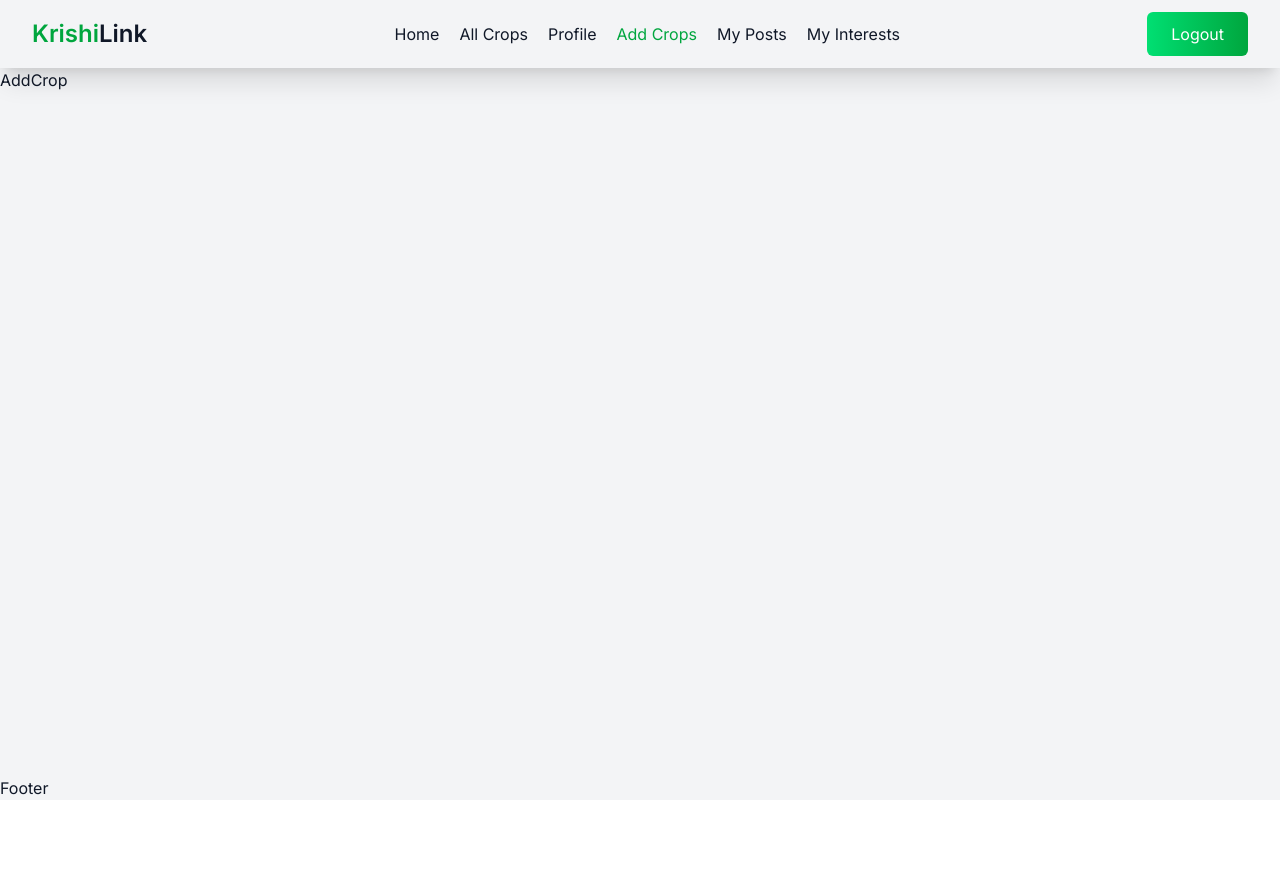
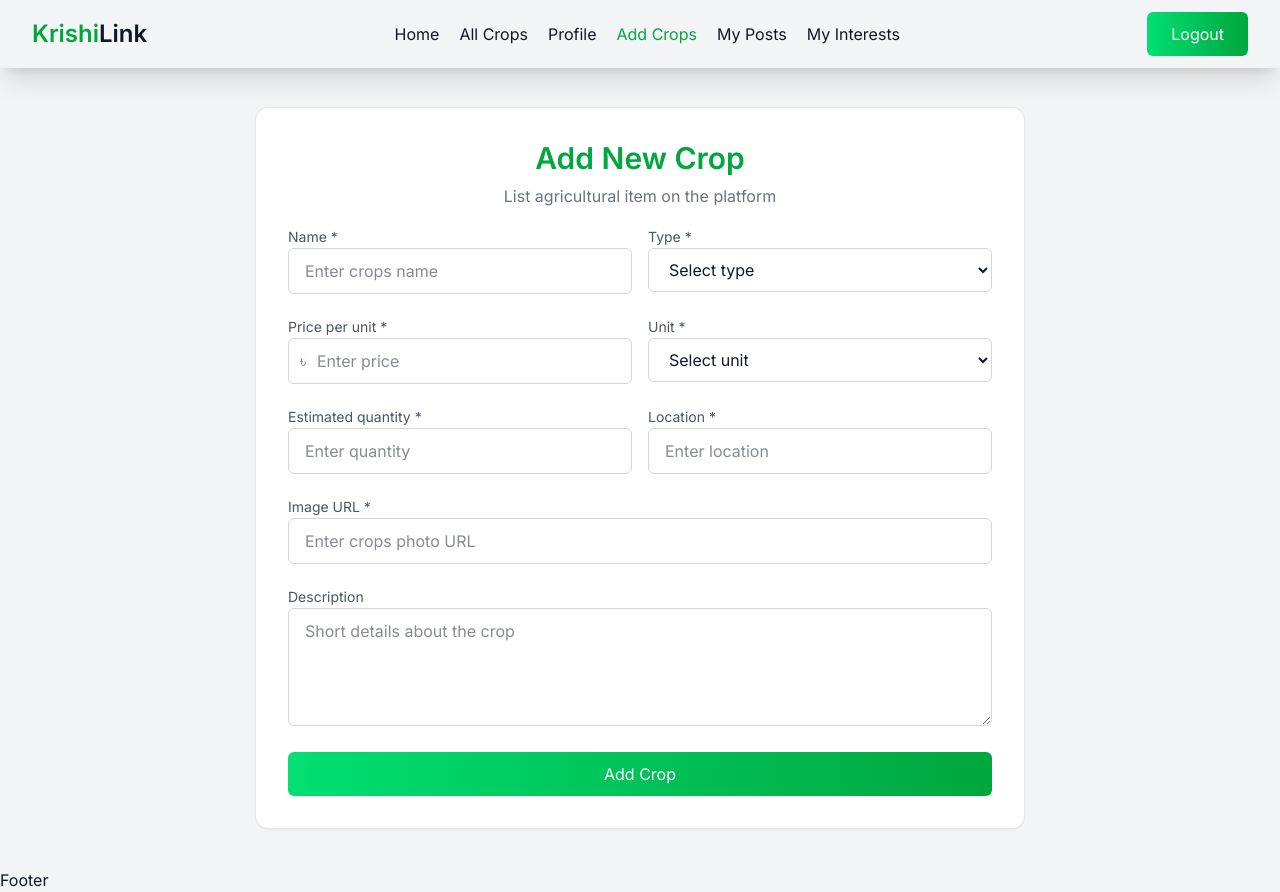
Before and after one commit to LitanMolla/KrishiLink, a React (Vite) app: page /add-crops in a window 1280 px wide. Before the commit the page ends 800 px from the top, so only its background shows below. Built offline with nearby package versions, Linux system fonts and the light colour scheme; no server answers; sample sign-in values are in the browser's storage.

Commit message:
added profile edit page

```diff
--- a/src/components/Navbar/Navbar.jsx
+++ b/src/components/Navbar/Navbar.jsx
@@ -69,11 +69,11 @@ const Navbar = () => {
             }
           </div>
           {/* bar for mobile menu */}
-          <button onClick={() => setIsOpen(!isOpen)} className='text-2xl lg:hidden cursor-pointer'> {isOpen ? <FaBars /> : <FaWindowClose />} </button>
+          <button onClick={() => setIsOpen(!isOpen)} className='text-2xl lg:hidden cursor-pointer'> {isOpen ?  <FaWindowClose />:<FaBars /> } </button>
         </div>
       </nav>
       {/* mobile menu */}
-      <ul className={`${isOpen ? '-top-60' : 'top-14'} fixed w-full bg-gray-100 py-5 lg:hidden duration-1000 z-10 shadow-xl`}>
+      <ul className={`${isOpen ? 'top-14' : '-top-60'} fixed w-full bg-gray-100 py-5 lg:hidden duration-1000 z-10 shadow-xl`}>
         <div className="container text-center space-y-1">
           {navMenu}
           <div className="flex justify-center mt-5">
--- a/src/pages/AddCrop/AddCrop.jsx
+++ b/src/pages/AddCrop/AddCrop.jsx
@@ -1,8 +1,117 @@
-import React from 'react'
+import React, { useState } from 'react'
+import useAuth from '../../hooks/useAuth'
+import useAxiosPublic from '../../hooks/useAxiosPublic'
+import ErrorToast from '../../utils/ErrorToast'
+import SuccessToast from '../../utils/SuccessToast'
+import { useNavigate } from 'react-router'
 
 const AddCrop = () => {
+  const navigate = useNavigate()
+  const axiosPublic = useAxiosPublic()
+  const { user } = useAuth()
+  const cropData = {
+    createdAt: new Date(),
+    interests: [],
+    owner: {
+      ownerName: user?.displayName,
+      ownerEmail: user?.email,
+    }
+  }
+  const [fromData, setFromData] = useState(cropData)
+  const handleOnChange = (event) => {
+    const { name, value } = event.target;
+    setFromData({ ...fromData, [name]: value })
+  }
+  const handleAddCrop = (event) => {
+    event.preventDefault()
+    axiosPublic.post('/add', fromData)
+      .then(data => {
+        if (data.data.insertedId) {
+          SuccessToast('Added Successfully')
+          event.target.reset()
+          navigate('/my-posts')
+        }
+      })
+      .catch(error => {
+        ErrorToast(error)
+      })
+  }
   return (
-    <div>AddCrop</div>
+    <>
+      <div className="my-10">
+        <div className="container">
+          <div className="w-full max-w-3xl mx-auto">
+            <div className="rounded-xl bg-white ring-1 ring-gray-200 shadow-sm hover:shadow-xl transition-all overflow-hidden">
+              <div className="px-8 pt-8 pb-4 text-center">
+                <h2 className="text-3xl font-heading font-semibold  inline-block text-green-600">Add New Crop</h2>
+                <p className="text-gray-500 mt-2">
+                  List  agricultural item on the platform
+                </p>
+              </div>
+              <form onSubmit={handleAddCrop} className="px-8 pb-8 space-y-5">
+                <div className="grid md:grid-cols-2 gap-4">
+                  <div className="space-y-1">
+                    <label className="text-sm text-gray-600">Name *</label>
+                    <input onChange={handleOnChange} required name="name" placeholder="Enter crops name" className="w-full border border-gray-300 px-4 py-2.5 rounded-md outline-none focus:border-primary focus:ring-2 focus:ring-primary/40"/>
+                  </div>
+                  <div className="space-y-1">
+                    <label className="text-sm text-gray-600">Type *</label>
+                    <select required name="type" defaultValue="" onChange={handleOnChange} className="w-full border border-gray-300 px-4 py-2.5 rounded-md outline-none bg-white focus:border-primary focus:ring-2 focus:ring-primary/40">
+                      <option value="" disabled>Select type</option>
+                      <option value="Vegetable">Vegetable</option>
+                      <option value="Fruit">Fruit</option>
+                      <option value="Grain">Grain</option>
+                      <option value="Other">Other</option>
+                    </select>
+                  </div>
+                </div>
+                <div className="grid md:grid-cols-2 gap-4">
+                  <div className="space-y-1">
+                    <label className="text-sm text-gray-600">Price per unit *</label>
+                    <div className="relative">
+                      <span className="absolute left-3 top-1/2 -translate-y-1/2 text-gray-500">৳</span>
+                      <input required onChange={handleOnChange} name="pricePerUnit" placeholder="Enter price" className="w-full border border-gray-300 pl-7 pr-4 py-2.5 rounded-md outline-none focus:border-primary focus:ring-2 focus:ring-primary/40"/>
+                    </div>
+                  </div>
+
+                  <div className="space-y-1">
+                    <label className="text-sm text-gray-600">Unit *</label>
+                    <select required name="unit" onChange={handleOnChange} defaultValue="" className="w-full border border-gray-300 px-4 py-2.5 rounded-md outline-none bg-white focus:border-primary focus:ring-2 focus:ring-primary/40">
+                      <option value="" disabled>Select unit</option>
+                      <option value="kg">Kg</option>
+                      <option value="ton">Ton</option>
+                      <option value="bag">Bag</option>
+                      <option value="piece">Piece</option>
+                      <option value="dozen">Dozen</option>
+                    </select>
+                  </div>
+                </div>
+                <div className="grid md:grid-cols-2 gap-4">
+                  <div className="space-y-1">
+                    <label className="text-sm text-gray-600">Estimated quantity *</label>
+                    <input required onChange={handleOnChange} name="quantity" placeholder="Enter quantity" className="w-full border border-gray-300 px-4 py-2.5 rounded-md outline-none focus:border-primary focus:ring-2 focus:ring-primary/40"/>
+                  </div>
+                  <div className="space-y-1">
+                    <label className="text-sm text-gray-600">Location *</label>
+                    <input required onChange={handleOnChange} name="location" placeholder="Enter location" className="w-full border border-gray-300 px-4 py-2.5 rounded-md outline-none focus:border-primary focus:ring-2 focus:ring-primary/40"/>
+                  </div>
+                </div>
+                <div className="space-y-1">
+                  <label className="text-sm text-gray-600">Image URL *</label>
+                  <input required onChange={handleOnChange} name="image" type="url" placeholder="Enter crops photo URL" className="w-full border border-gray-300 px-4 py-2.5 rounded-md outline-none focus:border-primary focus:ring-2 focus:ring-primary/40"/>
+                </div>
+                <div className="space-y-1">
+                  <label className="text-sm text-gray-600">Description</label>
+                  <textarea onChange={handleOnChange} name="description" rows={4} placeholder="Short details about the crop" className="w-full border border-gray-300 px-4 py-2.5 rounded-md outline-none resize-y focus:border-primary focus:ring-2 focus:ring-primary/40" />
+                </div>
+                <button
+                  className="w-full rounded-md bg-linear-to-r from-green-400 to-green-600 cursor-pointer text-white py-2.5 duration-300 hover:brightness-105 transition-colors">Add Crop</button>
+              </form>
+            </div>
+          </div>
+        </div>
+      </div>
+    </>
   )
 }
 
--- a/src/pages/Login/Login.jsx
+++ b/src/pages/Login/Login.jsx
@@ -54,7 +54,7 @@ const Login = () => {
     <div>
       <div className="my-10">
         <div className="container">
-          <div className="w-full container max-w-xl mx-auto bg-white p-10 rounded-lg shadow duration-300 hover:shadow-xl space-y-3">
+          <div className="w-full container max-w-xl mx-auto bg-white p-10 rounded-lg shadow duration-300 hover:shadow-xl space-y-3 ">
             <form onSubmit={handleLogin} className='space-y-3'>
               <h2 className='text-4xl font-semibold text-center text-green-500'>Login User</h2>
               <div className="">
--- a/src/pages/Profile/Profile.jsx
+++ b/src/pages/Profile/Profile.jsx
@@ -1,8 +1,57 @@
-import React from 'react'
+import React, { useState } from 'react'
+import useAuth from '../../hooks/useAuth'
+import SuccessToast from '../../utils/SuccessToast'
+import ErrorToast from '../../utils/ErrorToast'
 
 const Profile = () => {
+  const [isEdit, setIsEdit] = useState(false)
+  const { user, updateUser, setUser } = useAuth();
+  const useremail = user?.email;
+  const userName = user?.displayName;
+  const photo = user?.photoURL;
+  const handleEdit = (event) => {
+    event.preventDefault();
+    const displayName = event.target.name.value;
+    const photoURL = event.target.photo.value;
+    updateUser({ displayName, photoURL })
+      .then(() => {
+        SuccessToast('Profile Update Successfully')
+        setUser({ ...user, displayName, photoURL })
+        setIsEdit(!isEdit)
+      })
+      .catch(error => {
+        ErrorToast(error)
+      })
+  }
   return (
-    <div>Profile</div>
+    <>
+      <section className='my-10'>
+        <div className="container">
+          <div className="max-w-xl mx-auto bg-white p-10 rounded-lg shadow-sm duration-300 hover:shadow-lg border-l-2 border-l-green-600 w-full space-y-3 text-center border-b-2 border-b-green-600">
+            <h4 className='text-3xl font-semibold text-center'>Profile Information</h4>
+            <img className='h-40 w-40 object-cover mx-auto rounded-xl border border-gray-300' src={photo} alt={userName} />
+            <h4 className='text-xl font-medium'>Name: {userName}</h4>
+            <p>Email: {useremail}</p>
+            {
+              !isEdit
+              &&
+              <button onClick={() => setIsEdit(!isEdit)} className='bg-linear-to-r from-green-400 to-green-600 px-5 py-2 text-white rounded-md cursor-pointer'>Edit</button>
+            }
+            <form onSubmit={handleEdit} hidden={!isEdit} className='w-full text-left space-y-3'>
+              <div className="">
+                <label>Name</label>
+                <input defaultValue={userName} name='name' className='block border w-full px-5 py-2.5 rounded-md border-gray-300' type="text" placeholder='Enter your full name' />
+              </div>
+              <div className="">
+                <label>Photo</label>
+                <input defaultValue={photo} name='photo' className='block border w-full px-5 py-2.5 rounded-md border-gray-300' type="url" placeholder='Enter your photo URL' />
+              </div>
+              <input className='block text-center bg-linear-to-r hover:brightness-105 duration-300 from-green-400 to-green-600 rounded-md text-white w-full py-2.5 cursor-pointer' type="submit" value="Save" />
+            </form>
+          </div>
+        </div>
+      </section>
+    </>
   )
 }
 
--- a/src/utils/SuccessToast.jsx
+++ b/src/utils/SuccessToast.jsx
@@ -2,8 +2,9 @@ import Swal from 'sweetalert2';
 
 const SuccessToast = (title) => {
     Swal.fire({
-        title: title||'',
-        icon: "success"
+        title: title || '',
+        icon: "success",
+        confirmButtonColor: "#16a34a"
     });
 }
 
```
Also changed, not shown: src/pages/AllCrops/AllCrops.jsx (+15 -4 lines), src/pages/CropDetails/CropDetails.jsx (+15 -32 lines), src/utils/ErrorToast.jsx (+0 -16 lines).
